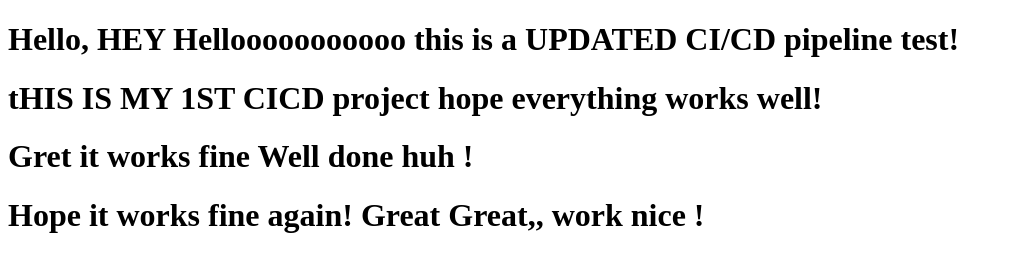
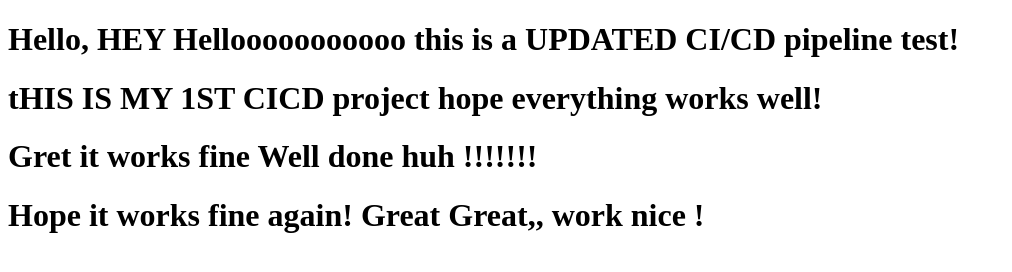
Before and after one commit to shivamsonari376/CI_CD-Project, a plain HTML site: page index.html in a window 1280 px wide. Shown: the whole page, without its empty margins (0-1012 px from the left). Drawn offline with Linux system fonts and the light colour scheme.

Commit message:
Update index.html

```diff
--- a/index.html
+++ b/index.html
@@ -9,7 +9,7 @@
 <body>
     <h1>Hello, HEY   Hellooooooooooo this is a UPDATED CI/CD pipeline test!</h1>
      <h1>tHIS IS MY 1ST CICD project hope everything works well!</h1>
-     <h1>Gret it works fine Well done huh !</h1>
+     <h1>Gret it works fine Well done huh !!!!!!!</h1>
      <h1>Hope it works fine again! Great Great,, work nice !</h1>
 </body>
 </html>
```
